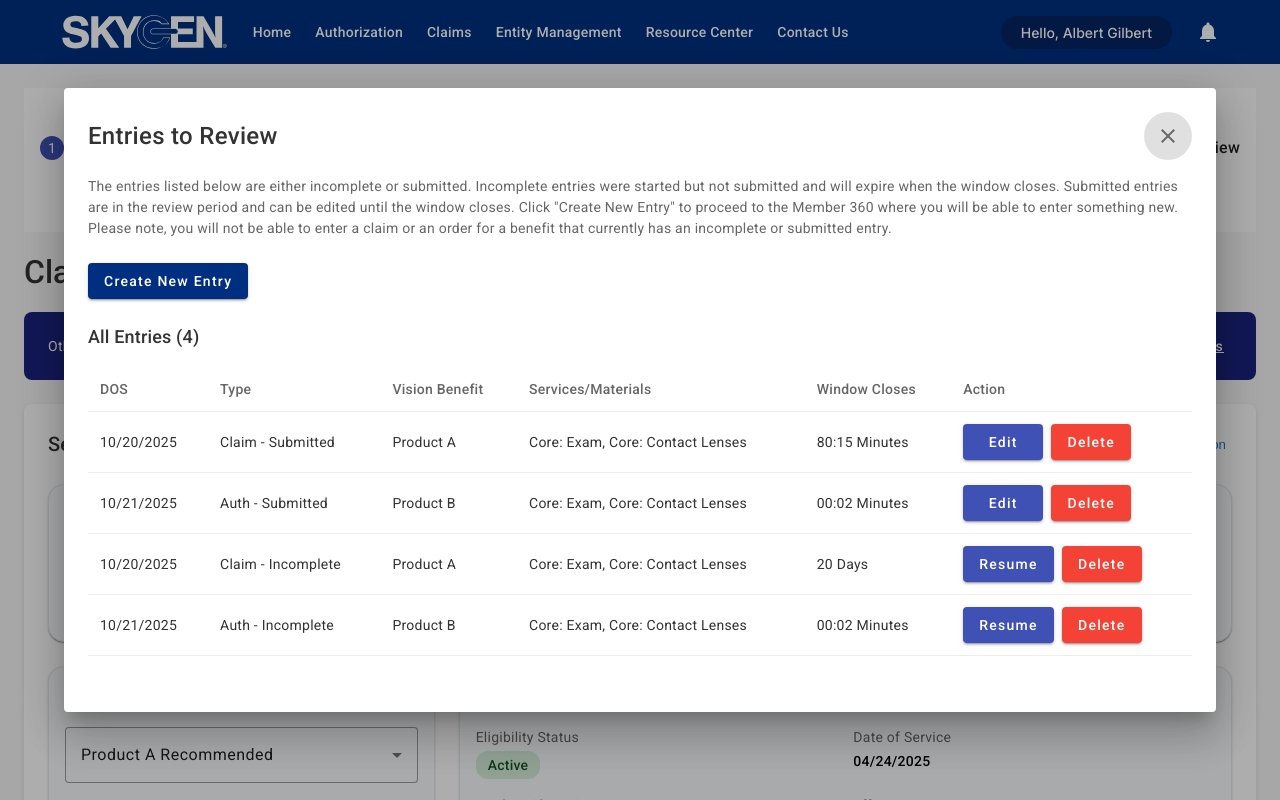
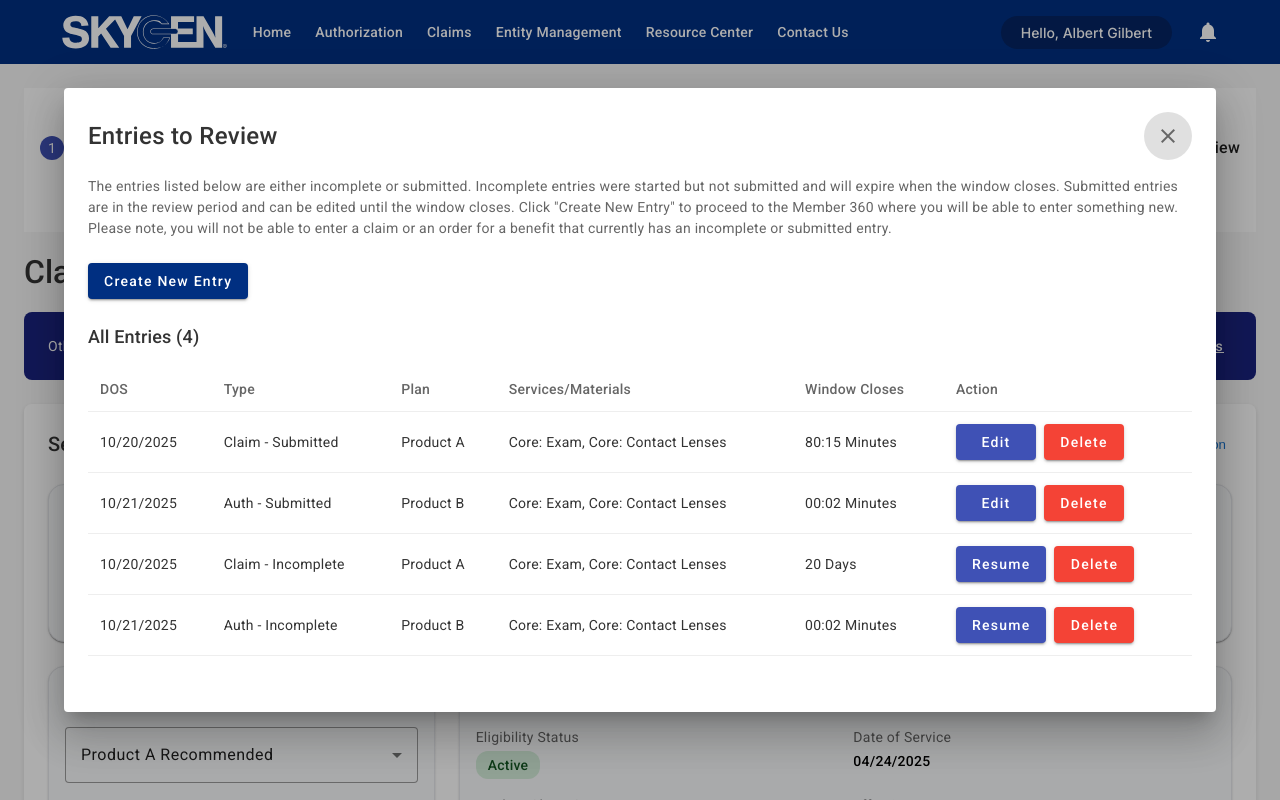
Before and after one commit to DanielleWade1/vpp-claimentryattempt, an Angular app: page /claim360 in a window 1280 px wide. Both pictures are taken after a click on the button "View Draft Entries". Built offline with nearby package versions, Linux system fonts and the light colour scheme.

Commit message:
Update Entries Review Modal

```diff
--- a/src/components/entries-review-modal/entries-review-modal.component.ts
+++ b/src/components/entries-review-modal/entries-review-modal.component.ts
@@ -41,7 +41,7 @@ interface EntryItem {
             <tr>
               <th>DOS</th>
               <th>Type</th>
-              <th>Vision Benefit</th>
+              <th>Plan</th>
               <th>Services/Materials</th>
               <th>Window Closes</th>
               <th>Action</th>
```
